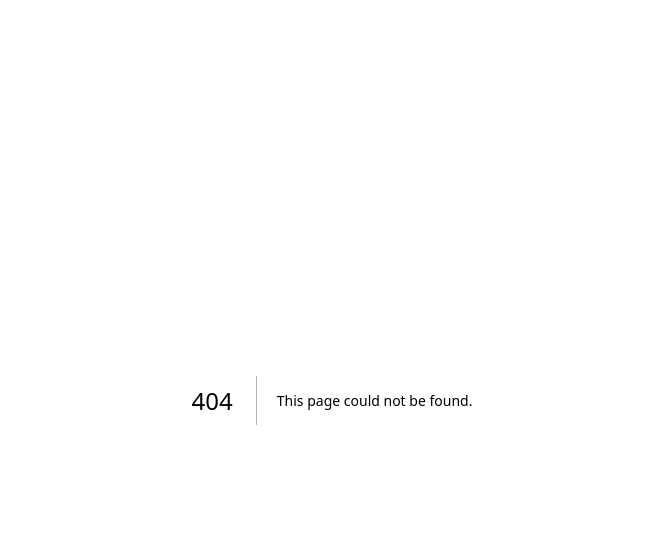
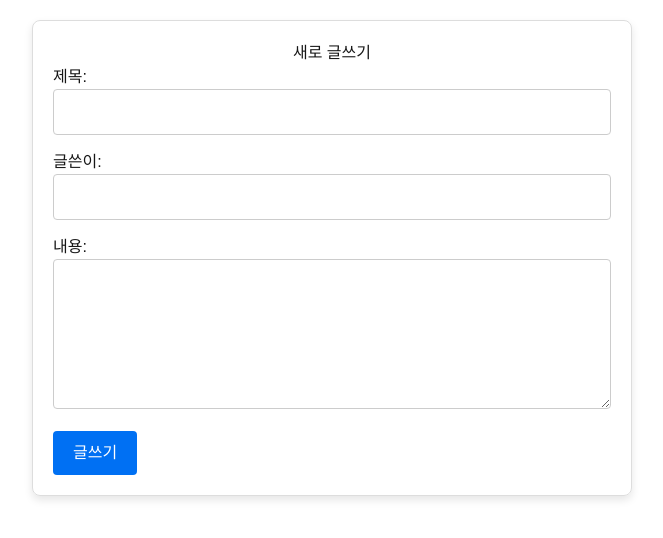
Before and after one commit to walker199101/nextjs-tutorial, a Next.js app: page /dashboard/write in a window 1280 px wide. Before the commit this address had no page. Shown: the top 538 px of the page, without its empty margins (308-971 px from the left). Built offline with nearby package versions, Linux system fonts and the light colour scheme.

Commit message:
addded table, add page

```diff
--- a/package.json
+++ b/package.json
@@ -9,6 +9,7 @@
     "lint": "next lint"
   },
   "dependencies": {
+    "@vercel/postgres": "^0.10.0",
     "next": "14.2.9",
     "react": "^18",
     "react-dom": "^18"
@@ -20,7 +21,7 @@
     "eslint": "^8",
     "eslint-config-next": "14.2.9",
     "postcss": "^8",
-    "sass": "^1.78.0",
+    "sass": "^1.79.4",
     "tailwindcss": "^3.4.1",
     "typescript": "^5"
   }
--- /dev/null
+++ b/src/app/api/hello.js
@@ -0,0 +1,9 @@
+export default function handler(req, res) {
+    if (req.method === 'GET') {
+        // GET 요청일 때 실행되는 코드
+        res.status(200).json({ message: 'Hello, World!' });
+    } else {
+        // 다른 HTTP 메서드 요청에 대해 에러 처리
+        res.status(405).json({ message: 'Method Not Allowed' });
+    }
+}
--- /dev/null
+++ b/src/app/button.module.scss
@@ -0,0 +1,11 @@
+div.button {
+    margin-top: 10px;
+    display: flex;
+    justify-content: flex-end;
+    button {
+        background-color: #1a73e8;
+        color: white;
+        padding: 4px 8px;
+        border-radius: 4px;
+    }
+}
--- /dev/null
+++ b/src/app/dashboard/addButton.tsx
@@ -0,0 +1,8 @@
+"use client";
+import buttonStyles from './../button.module.scss'
+
+export default function AddButton() {
+  return <div className={buttonStyles.button}>
+        <button onClick={() => alert("클릭됨!")}>글쓰기</button>
+    </div>;
+}
--- a/src/app/dashboard/page.tsx
+++ b/src/app/dashboard/page.tsx
@@ -1,9 +1,42 @@
-import variables from './../variables.module.scss'
+// import variables from './../variables.module.scss'
+import tableStyles from './../table.module.scss'
+
+import { sql } from "@vercel/postgres";
+import AddButton from './addButton';
+
+export async function BOARD(): Promise<JSX.Element> {
+  const { rows } = await sql`SELECT * from BOARD`;
+  return (
+    <table className={tableStyles.table}>
+      <thead>
+        <tr>
+          <th>번호</th>
+          <th>제목</th>
+          <th>글쓴이</th>
+          <th>날짜</th>
+          <th>조회</th>
+        </tr>
+      </thead>
+      <tbody>
+        {rows.map((row) => (
+          <tr key={row.id}>
+            <td>{row.id}</td>
+            <td>{row.title}</td>
+            <td>{row.user}</td>
+            <td>{row.created_at.toLocaleString()}</td>
+            <td>{row.views}</td>
+          </tr>
+        ))}
+      </tbody>
+    </table>
+  )
+}
 
 export default function Dashboard() {
-    return (
-      <div>
-        <p style={{ color: variables.primaryColor }}>This is the Dashboard page.</p>
-      </div>
-    );
+  return (
+    <div style={{display: 'flex', flexDirection: 'column', margin: '30px' }}>
+      <BOARD />
+      <AddButton />
+    </div>
+  );
 }
--- /dev/null
+++ b/src/app/dashboard/write/page.tsx
@@ -0,0 +1,118 @@
+'use client';
+
+import { useState } from 'react';
+// import { sql } from "@vercel/postgres";
+
+  // 간단한 스타일 객체
+  const styles = {
+    container: {
+      maxWidth: '600px',
+      margin: '0 auto',
+      marginTop: '20px',
+      padding: '20px',
+      border: '1px solid #ddd',
+      borderRadius: '8px',
+      boxShadow: '0 4px 8px rgba(0, 0, 0, 0.1)',
+    },
+    form: {
+      display: 'flex',
+      flexDirection: 'column'
+    },
+    field: {
+      marginBottom: '15px',
+    },
+    input: {
+      width: '100%',
+      padding: '10px',
+      fontSize: '16px',
+      borderRadius: '4px',
+      border: '1px solid #ccc',
+    },
+    textarea: {
+      width: '100%',
+      height: '150px',
+      padding: '10px',
+      fontSize: '16px',
+      borderRadius: '4px',
+      border: '1px solid #ccc',
+    },
+    button: {
+      padding: '10px 20px',
+      fontSize: '16px',
+      backgroundColor: '#0070f3',
+      color: 'white',
+      border: 'none',
+      borderRadius: '4px',
+      cursor: 'pointer',
+    },
+  };
+
+export default function Write() {
+    const [title, setTitle] = useState('');
+    const [content, setContent] = useState('');
+    const [author, setAuthor] = useState('');
+
+    const handleSubmit = async (e: { preventDefault: () => void; }) => {
+      e.preventDefault();
+      // const formData = { title, content, author };
+      const response = await fetch('/api/hello');
+      console.log('response');
+      console.log(response);
+    //   const result = await response.json();
+    //   console.log('result');
+    //   console.log(result);
+
+      // 폼 제출 후 입력 값 초기화
+      setTitle('');
+      setContent('');
+      setAuthor('');
+    };
+
+    return (
+      <div style={styles.container}>
+        <h1 style={{ textAlign:"center"}}>새로 글쓰기</h1>
+        <form onSubmit={handleSubmit} >
+          {/* 제목 입력 */}
+          <div style={styles.field}>
+            <label htmlFor="title">제목:</label>
+            <input
+              type="text"
+              id="title"
+              value={title}
+              onChange={(e) => setTitle(e.target.value)}
+              style={styles.input}
+              required
+            />
+          </div>
+
+            {/* 글쓴이 입력 */}
+            <div style={styles.field}>
+            <label htmlFor="author">글쓴이:</label>
+            <input
+              type="text"
+              id="author"
+              value={author}
+              onChange={(e) => setAuthor(e.target.value)}
+              style={styles.input}
+              required
+            />
+          </div>
+
+          {/* 내용 입력 */}
+          <div style={styles.field}>
+            <label htmlFor="content">내용:</label>
+            <textarea
+              id="content"
+              value={content}
+              onChange={(e) => setContent(e.target.value)}
+              style={styles.textarea}
+              required
+            />
+          </div>
+
+          {/* 제출 버튼 */}
+          <button type="submit" style={styles.button}>글쓰기</button>
+        </form>
+      </div>
+    );
+  }
--- a/src/app/globals.css
+++ b/src/app/globals.css
@@ -7,12 +7,12 @@
   --foreground: #171717;
 }
 
-@media (prefers-color-scheme: dark) {
+/* @media (prefers-color-scheme: dark) {
   :root {
     --background: #0a0a0a;
     --foreground: #ededed;
   }
-}
+} */
 
 body {
   color: var(--foreground);
--- /dev/null
+++ b/src/app/table.module.scss
@@ -0,0 +1,39 @@
+.table {
+    width: 100%;
+    border-collapse: collapse;
+    font-family: 'Arial', sans-serif;
+  }
+
+  .table th, .table td {
+    border: 1px solid #dddddd;
+    text-align: center;
+    padding: 8px;
+  }
+
+  .table th {
+    background-color: #f2f2f2;
+    color: #333;
+    font-weight: bold;
+  }
+
+  .table tr:hover {
+    background-color: #f1f1f1;
+  }
+
+  .table td {
+    color: #333;
+  }
+
+  .table td:nth-child(2) {
+    text-align: left;
+    color: #1a73e8; /* 제목의 글씨 색상 (파란색) */
+    font-weight: bold;
+  }
+
+  .table td:nth-child(3) {
+    font-style: italic; /* 글쓴이 부분은 기울임체로 */
+  }
+
+  .table td:nth-child(4), .table td:nth-child(5) {
+    color: #555;
+  }
```
Also changed, not shown: 1 other file (tests, documents, lock files or other folders).
